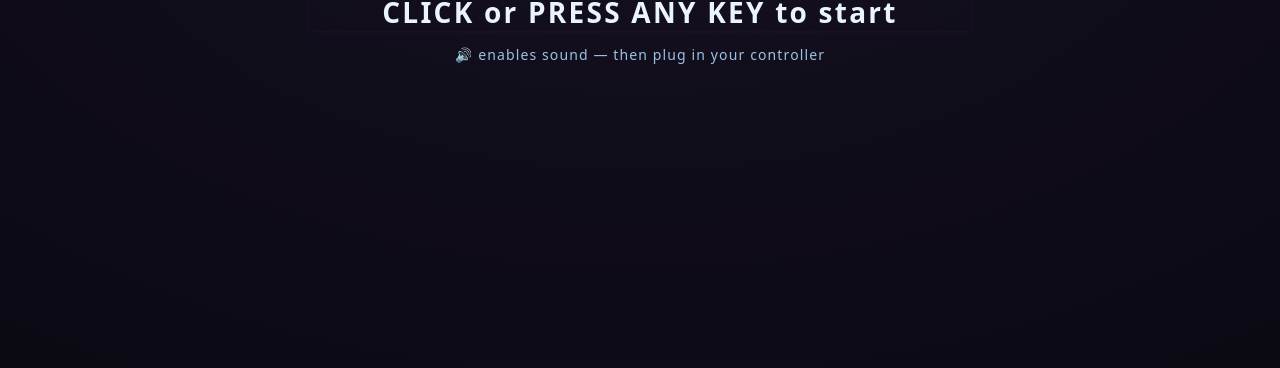
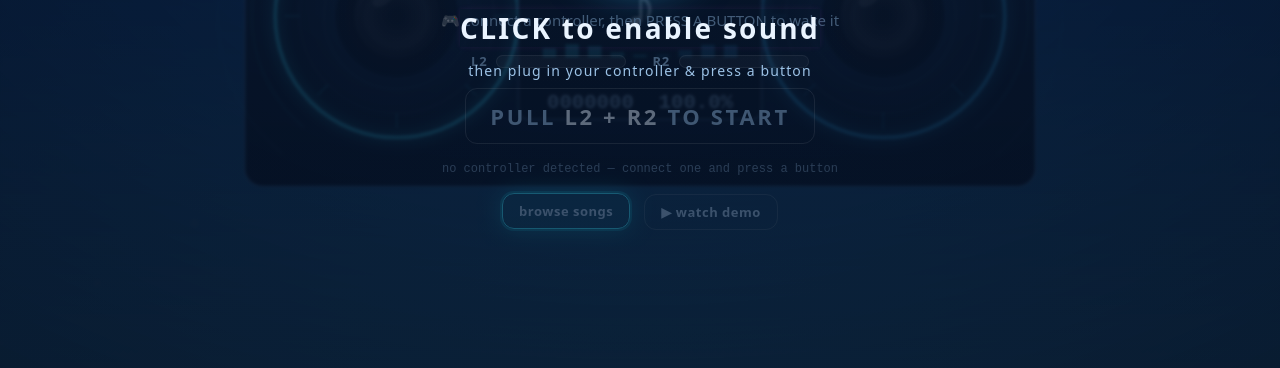
Before and after one commit to brendanwelsh/chumstick-rhythm, a website: page index.html in a window 1280 px wide. Shown: the part 432-800 px from the top of the page. Drawn offline with Linux system fonts and the light colour scheme; animation ran at ten frames a second.

Commit message:
Rename to CHUMSTICK RHYTHM; controller-only + L2/R2 start; clean splash tester
- Renamed STEREO FLIX -> CHUMSTICK RHYTHM (chum + thumbstick) across UI/docs/package.
- Splash is now a clean live CONTROLLER TESTER: status, L2/R2 trigger bars, axes/mapping
  readout, and the on-screen sticks move with your sticks. PULL L2 + R2 to start.
- Controller-only: removed keyboard gameplay (it can't flow analog sticks); keyboard only
  confirms/cancels menus.
- DualSense robustness: stick deadzone, gamepadconnected handling, and adaptive axes for the
  non-standard 6-axis layout (right stick on axes 2/5).
- Translucent boot gate so the boombox shows almost instantly.
- chum-logo brand mark on boot + splash + in-canvas.

```diff
--- a/index.html
+++ b/index.html
@@ -3,7 +3,7 @@
 <head>
   <meta charset="UTF-8" />
   <meta name="viewport" content="width=device-width, initial-scale=1.0" />
-  <title>STEREO FLIX — dual-stick rhythm</title>
+  <title>CHUMSTICK RHYTHM — dual-stick rhythm</title>
   <link rel="stylesheet" href="styles.css" />
   <!-- Vendored Three.js, resolved for the bare "three" specifier used by GLTFLoader. -->
   <script type="importmap">
@@ -15,9 +15,9 @@
        (a gamepad button can't), so we force one before anything else. -->
   <div id="boot">
     <div class="boot-inner">
-      <div class="boot-logo">📻 STEREO FLIX</div>
-      <div class="boot-cta">CLICK or PRESS ANY KEY to start</div>
-      <div class="boot-sub">🔊 enables sound — then plug in your controller</div>
+      <img class="boot-logo-img" src="brand/chum-logo.png" alt="" />
+      <div class="boot-cta">CLICK to enable sound</div>
+      <div class="boot-sub">then plug in your controller &amp; press a button</div>
     </div>
   </div>
 
@@ -42,18 +42,21 @@
   <!-- ============ TITLE ============ -->
   <section id="title" class="screen">
     <img class="brand-logo" src="brand/chum-logo.png" alt="" />
-    <h1 class="title-logo">STEREO FLIX</h1>
-    <p class="tagline">two sticks · one beat</p>
+    <h1 class="title-logo">CHUMSTICK RHYTHM</h1>
+    <p class="tagline">flick the sticks · ride the beat</p>
+    <p id="title-status" class="status">…</p>
 
-    <button id="btn-start" class="big">▸ PRESS START</button>
-    <button id="btn-demo">▶ Watch demo (auto-play)</button>
-    <p id="title-status" class="status">…</p>
-    <p class="hint">
-      Flick the <b class="l">left stick</b> for the left speaker, the <b class="r">right stick</b> for the right —
-      any of 8 directions, on the beat. <b>Hold</b> notes ask you to flick and <i>keep</i> the stick there.
-      Hold <b>L1/R1</b> &amp; face buttons for modifier notes.<br>
-      No controller? <b>WASD</b> = left, <b>arrows</b> = right (combine two for diagonals), <b>Q/E/Shift/Space</b> = modifiers.
-    </p>
+    <div class="triggers">
+      <div class="trig"><span>L2</span><div class="tbar"><i id="trig-l2"></i></div></div>
+      <div class="trig"><span>R2</span><div class="tbar"><i id="trig-r2"></i></div></div>
+    </div>
+    <div id="start-prompt">PULL <b>L2 + R2</b> TO START</div>
+    <p id="axes-readout" class="mono">…</p>
+
+    <div class="row ghost-row">
+      <button id="btn-start">browse songs</button>
+      <button id="btn-demo">▶ watch demo</button>
+    </div>
   </section>
 
   <!-- ============ SONG SELECT ============ -->
--- a/package.json
+++ b/package.json
@@ -1,9 +1,9 @@
 {
-  "name": "stereo-flix",
+  "name": "chumstick-rhythm",
   "version": "0.1.0",
   "private": true,
   "type": "module",
-  "description": "STEREO FLIX — dual-analog-stick rhythm game (boombox-themed) for DualSense/DualShock. Vanilla JS + Canvas + Web Audio. No build step.",
+  "description": "CHUMSTICK RHYTHM — dual-analog-stick rhythm game (DualSense). Flick the sticks to the beat. Vanilla JS + Canvas + Web Audio. No build step.",
   "scripts": {
     "start": "npx --yes serve ."
   },
--- a/src/input.js
+++ b/src/input.js
@@ -1,52 +1,73 @@
-// input.js — GamepadInput: Gamepad API polling, hysteresis flick detection, modifiers,
-// menu navigation, and a keyboard fallback for dev without a controller.
+// input.js — GamepadInput: Gamepad API polling + hysteresis flick detection.
 //
-// Standard gamepad mapping (Chrome, DualSense):
-//   axes:   0,1 = left stick   |   2,3 = right stick   (y-down: up = negative)
-//   buttons: 0 cross  1 circle  2 square  3 triangle
-//            4 L1     5 R1      6 L2      7 R2
-//            8 share  9 options
-//            12 up   13 down   14 left   15 right (d-pad)
+// This game is CONTROLLER-ONLY on purpose: it needs real analog sticks you can flick and flow.
+// The keyboard only confirms/cancels menus — it can't play. Use the on-screen tester (title
+// screen) to verify your pad: it shows every axis/button live.
+//
+// Standard mapping (Chrome): axes 0,1 = left stick · 2,3 = right stick (y-down).
+//   buttons 0 ✕ · 1 ◯ · 2 ▢ · 3 △ · 4 L1 · 5 R1 · 6 L2 · 7 R2 · 8 share · 9 options
+//           10 L3 · 11 R3 · 12 ↑ · 13 ↓ · 14 ← · 15 → · 16 PS
 
 import { vectorToDir } from './chart.js';
 
 const MOD_BUTTONS = { 4: 'L1', 5: 'R1', 6: 'L2', 7: 'R2', 0: 'cross', 1: 'circle', 2: 'square', 3: 'triangle' };
+export const BUTTON_LABELS = ['✕', '◯', '▢', '△', 'L1', 'R1', 'L2', 'R2', 'Share', 'Options', 'L3', 'R3', '↑', '↓', '←', '→', 'PS'];
 
 export class GamepadInput {
   constructor() {
-    this.flickThreshold = 0.5;    // magnitude to register a flick
-    this.releaseThreshold = 0.3;  // must fall below this to re-arm (hysteresis)
-    this.holdThreshold = 0.45;    // magnitude to count the stick as "held" (for hold notes)
-    this.deadzone = 0.12;         // ignore stick drift below this (for the displayed position)
-    this.padId = null;            // name of the connected gamepad, if any
+    this.flickThreshold = 0.5;
+    this.releaseThreshold = 0.3;
+    this.holdThreshold = 0.45;
+    this.deadzone = 0.12;
+    this.padId = null;
+    this._pad = null;            // last gamepad snapshot (for the tester)
 
-    // The Gamepad API only exposes a pad after the user interacts with it. These events let us
-    // know the moment a controller is awake so we can reflect it in the UI.
     window.addEventListener('gamepadconnected', (e) => { this.padId = e.gamepad.id; });
     window.addEventListener('gamepaddisconnected', () => { this.padId = null; });
 
-    // Per-stick flick state machine: true = fired and waiting to re-arm.
     this._fired = { L: false, R: false };
-
-    // Live stick vectors for rendering: {x, y, mag}.
     this.left = { x: 0, y: 0, mag: 0 };
     this.right = { x: 0, y: 0, mag: 0 };
-
-    // Output queues drained by main.
-    this.flicks = [];  // {ring, dir, mods:[], mag, t}
-    this.menu = [];     // 'confirm' | 'back' | 'pause' | 'up' | 'down' | 'left' | 'right'
-
-    // Button edge detection.
+    this.flicks = [];
+    this.menu = [];
     this._prevButtons = {};
     this._just = {};
-
-    // Keyboard fallback state.
-    this._keysHeld = new Set();
-    this._kbMods = new Set();
-    this._dirKeys = new Set();
-    this._kbDir = { L: { x: 0, y: 0, mag: 0 }, R: { x: 0, y: 0, mag: 0 } };
     this._installKeyboard();
   }
+
+  // --- gamepad access ------------------------------------------------------
+  _getPad() {
+    const pads = navigator.getGamepads ? navigator.getGamepads() : [];
+    for (const p of pads) if (p && p.axes && p.axes.length >= 2) return p;
+    return null;
+  }
+
+  get connected() { return this._getPad() != null; }
+  get axesCount() { return this._pad ? this._pad.axes.length : 0; }
+  get mapping() { return this._pad ? (this._pad.mapping || 'non-standard') : ''; }
+
+  /** Left/right stick axes, adapting to the DualSense's non-standard 6-axis layout. */
+  _stickAxes(pad) {
+    const a = pad.axes;
+    let lx = a[0] || 0, ly = a[1] || 0, rx = a[2] || 0, ry = a[3] || 0;
+    // Many DualSense/DS4 setups expose a non-standard layout where 2 & 5 are the right stick
+    // and 3 & 4 are the triggers. Detect by axis count + mapping.
+    if (pad.mapping !== 'standard' && a.length >= 6) { rx = a[2] || 0; ry = a[5] || 0; }
+    return { lx, ly, rx, ry };
+  }
+
+  triggers() {
+    const p = this._pad; if (!p) return { L2: 0, R2: 0 };
+    const v = (i) => (p.buttons[i] ? p.buttons[i].value || (p.buttons[i].pressed ? 1 : 0) : 0);
+    return { L2: v(6), R2: v(7) };
+  }
+  bothTriggers() { const t = this.triggers(); return t.L2 > 0.5 && t.R2 > 0.5; }
+
+  buttonStates() {
+    const p = this._pad; if (!p) return [];
+    return p.buttons.map((b, i) => ({ label: BUTTON_LABELS[i] || ('b' + i), pressed: b.pressed || b.value > 0.3, value: b.value }));
+  }
+  allAxes() { return this._pad ? [...this._pad.axes] : []; }
 
   /** Direction the stick is currently held in (for hold notes), or null if below threshold. */
   heldDir(ring) {
@@ -55,58 +76,41 @@ export class GamepadInput {
     return { dir: vectorToDir(s.x, s.y), x: s.x, y: s.y, mag: s.mag };
   }
 
-  get connected() {
-    return this._getPad() != null;
-  }
-
-  _getPad() {
-    const pads = navigator.getGamepads ? navigator.getGamepads() : [];
-    for (const p of pads) if (p && p.axes && p.axes.length >= 4) return p;
-    return null;
-  }
-
-  /** Call once per animation frame. `songTime` stamps flick events for judgement. */
+  // --- per-frame -----------------------------------------------------------
   update(songTime) {
     const pad = this._getPad();
+    this._pad = pad;
     this._just = {};
 
-    // --- Sticks ---
     if (pad) {
-      this._updateStick('L', pad.axes[0] || 0, pad.axes[1] || 0, songTime);
-      this._updateStick('R', pad.axes[2] || 0, pad.axes[3] || 0, songTime);
-    } else {
-      // No gamepad: drive the sticks from held keyboard direction keys (enables holds + dot).
-      this.left = this._kbDir.L;
-      this.right = this._kbDir.R;
-    }
+      const { lx, ly, rx, ry } = this._stickAxes(pad);
+      this._updateStick('L', lx, ly, songTime);
+      this._updateStick('R', rx, ry, songTime);
 
-    // --- Buttons (edges + menu intents) ---
-    if (pad) {
       const pressed = (i) => pad.buttons[i] && (pad.buttons[i].pressed || pad.buttons[i].value > 0.4);
-      // Compute every edge exactly once into a map, then react to it.
       const edges = {};
       for (const i of [0, 1, 9, 12, 13, 14, 15]) {
         const now = !!pressed(i);
         edges[i] = now && !this._prevButtons[i];
         this._prevButtons[i] = now;
       }
-      if (edges[9]) { this.menu.push('confirm'); this._just.options = true; } // Options/Start
-      if (edges[0]) { this.menu.push('confirm'); this._just.cross = true; }   // Cross
-      if (edges[1]) { this.menu.push('back'); this._just.circle = true; }     // Circle
+      if (edges[9]) { this.menu.push('confirm'); this._just.options = true; }
+      if (edges[0]) { this.menu.push('confirm'); this._just.cross = true; }
+      if (edges[1]) { this.menu.push('back'); this._just.circle = true; }
       if (edges[12]) this.menu.push('up');
       if (edges[13]) this.menu.push('down');
       if (edges[14]) this.menu.push('left');
       if (edges[15]) this.menu.push('right');
+    } else {
+      this.left = { x: 0, y: 0, mag: 0 };
+      this.right = { x: 0, y: 0, mag: 0 };
     }
   }
 
   _updateStick(ring, x, y, songTime) {
     const rawMag = Math.hypot(x, y);
-    // Deadzone-corrected position used for display + holds (so a resting stick reads centered).
     const live = this._deadzone(x, y);
     if (ring === 'L') this.left = live; else this.right = live;
-
-    // Flick detection runs on the RAW magnitude (so a sharp flick always registers).
     if (!this._fired[ring] && rawMag >= this.flickThreshold) {
       this._fired[ring] = true;
       this.flicks.push({ ring, dir: vectorToDir(x, y), mods: this.heldMods(), mag: rawMag, t: songTime });
@@ -118,89 +122,32 @@ export class GamepadInput {
   _deadzone(x, y) {
     const m = Math.hypot(x, y);
     if (m < this.deadzone) return { x: 0, y: 0, mag: 0 };
-    const s = (m - this.deadzone) / (1 - this.deadzone); // rescale 0..1 past the deadzone
+    const s = (m - this.deadzone) / (1 - this.deadzone);
     return { x: (x / m) * s, y: (y / m) * s, mag: s };
   }
 
-  /** Modifier buttons currently held (gamepad + keyboard), as an array of mod names. */
   heldMods() {
-    const out = new Set(this._kbMods);
-    const pad = this._getPad();
-    if (pad) {
-      for (const [i, name] of Object.entries(MOD_BUTTONS)) {
-        const b = pad.buttons[i];
-        if (b && (b.pressed || b.value > 0.35)) out.add(name);
-      }
+    const out = new Set();
+    const pad = this._pad;
+    if (pad) for (const [i, name] of Object.entries(MOD_BUTTONS)) {
+      const b = pad.buttons[i];
+      if (b && (b.pressed || b.value > 0.35)) out.add(name);
     }
     return [...out];
   }
 
-  /** True if the named menu/control button was pressed this frame (gamepad). */
   justPressed(name) { return !!this._just[name]; }
-
   takeFlicks() { const f = this.flicks; this.flicks = []; return f; }
   takeMenu() { const m = this.menu; this.menu = []; return m; }
 
-  // --- Keyboard fallback ---------------------------------------------------
-  // Map each direction key to [ring, x, y] (screen-space, y-down). Held keys are summed so
-  // W+D reads as a diagonal, and a held key keeps the stick deflected for hold notes.
-  static _DIR_KEYS = {
-    KeyW: ['L', 0, -1], KeyS: ['L', 0, 1], KeyA: ['L', -1, 0], KeyD: ['L', 1, 0],
-    ArrowUp: ['R', 0, -1], ArrowDown: ['R', 0, 1], ArrowLeft: ['R', -1, 0], ArrowRight: ['R', 1, 0],
-  };
-
-  _recomputeKbDir() {
-    const acc = { L: { x: 0, y: 0 }, R: { x: 0, y: 0 } };
-    for (const code of this._dirKeys) {
-      const m = GamepadInput._DIR_KEYS[code];
-      if (m) { acc[m[0]].x += m[1]; acc[m[0]].y += m[2]; }
-    }
-    for (const r of ['L', 'R']) {
-      const mag = Math.hypot(acc[r].x, acc[r].y);
-      this._kbDir[r] = mag > 0 ? { x: acc[r].x / mag, y: acc[r].y / mag, mag: 1 } : { x: 0, y: 0, mag: 0 };
-    }
-  }
-
+  // --- Keyboard: MENUS ONLY (no gameplay — this game needs real sticks) ----
   _installKeyboard() {
-    const dirFor = (code) => {
-      const m = GamepadInput._DIR_KEYS[code];
-      return m ? [m[0], vectorToDir(m[1], m[2])] : null;
-    };
-    const modFor = (code) => ({
-      KeyQ: 'L1', KeyE: 'R1', ShiftLeft: 'L2', ShiftRight: 'L2', Space: 'R2',
-      Digit1: 'cross', Digit2: 'circle', Digit3: 'square', Digit4: 'triangle',
-    }[code]);
-
     window.addEventListener('keydown', (e) => {
       if (e.repeat) return;
-      const code = e.code;
-
-      // Menu intents. (Arrows double as right-ring flicks during play; menus ignore the
-      // flick and gameplay ignores the nav intent, so emitting both is harmless.)
-      if (code === 'Enter') { this.menu.push('confirm'); this._just.confirm = true; }
-      if (code === 'Escape') { this.menu.push('back'); this.menu.push('pause'); this._just.escape = true; }
-      if (code === 'ArrowUp') this.menu.push('up');
-      if (code === 'ArrowDown') this.menu.push('down');
-      if (code === 'ArrowLeft') this.menu.push('left');
-      if (code === 'ArrowRight') this.menu.push('right');
-
-      const mod = modFor(code);
-      if (mod) { this._kbMods.add(mod); this._keysHeld.add(code); }
-
-      const d = dirFor(code);
-      if (d) {
-        e.preventDefault();
-        this._dirKeys.add(code); this._recomputeKbDir();   // hold the deflection while pressed
-        // songTime is stamped by the caller's clock; we use the global engine via window hook.
-        const t = (window.__songTime != null) ? window.__songTime : 0;
-        this.flicks.push({ ring: d[0], dir: d[1], mods: this.heldMods(), mag: 1, t });
-      }
-    });
-
-    window.addEventListener('keyup', (e) => {
-      const mod = modFor(e.code);
-      if (mod) { this._kbMods.delete(mod); this._keysHeld.delete(e.code); }
-      if (GamepadInput._DIR_KEYS[e.code]) { this._dirKeys.delete(e.code); this._recomputeKbDir(); }
+      if (e.code === 'Enter') { this.menu.push('confirm'); this._just.confirm = true; }
+      else if (e.code === 'Escape') { this.menu.push('back'); this.menu.push('pause'); this._just.escape = true; }
+      else if (e.code === 'ArrowUp') this.menu.push('up');
+      else if (e.code === 'ArrowDown') this.menu.push('down');
     });
   }
 }
--- a/src/main.js
+++ b/src/main.js
@@ -1,4 +1,4 @@
-// main.js — STEREO FLIX entry point. State machine + game loop wiring all modules together.
+// main.js — CHUMSTICK RHYTHM entry point. State machine + game loop wiring all modules together.
 
 import { AudioEngine } from './audio.js';
 import { GamepadInput } from './input.js';
@@ -287,7 +287,7 @@ class Game {
   }
 
   _showError(e) {
-    console.error('STEREO FLIX render error:', e);
+    console.error('CHUMSTICK RHYTHM render error:', e);
     const el = this._el('error');
     if (el) { el.textContent = 'Render error: ' + (e && e.message ? e.message : e) + ' — check the console.'; el.classList.remove('hidden'); }
   }
@@ -328,10 +328,27 @@ class Game {
   // --- main loop -----------------------------------------------------------
   _controllerStatus() {
     if (this.input.connected) {
-      const id = this.input.padId ? this.input.padId.replace(/\(.*\)/, '').trim().slice(0, 26) : 'Controller';
+      const id = this.input.padId ? this.input.padId.replace(/\(.*\)/, '').trim().slice(0, 30) : 'Controller';
       return '🎮 ' + (id || 'Controller') + ' connected';
     }
-    return '🎮 Connect a controller, then PRESS A BUTTON to wake it · ⌨️ keyboard works too';
+    return '🎮 connect a controller, then PRESS A BUTTON to wake it';
+  }
+
+  // The splash doubles as a live controller tester (the on-screen sticks move with your sticks).
+  _updateSplash() {
+    const inp = this.input;
+    this._el('title-status').textContent = this._controllerStatus();
+    const t = inp.triggers();
+    this._el('trig-l2').style.width = Math.round(Math.min(1, t.L2) * 100) + '%';
+    this._el('trig-r2').style.width = Math.round(Math.min(1, t.R2) * 100) + '%';
+    const both = inp.bothTriggers();
+    this._el('start-prompt').classList.toggle('armed', both);
+    this._el('axes-readout').textContent = inp.connected
+      ? `${inp.axesCount} axes · ${inp.mapping} · move the sticks to test`
+      : 'no controller detected — connect one and press a button';
+    // Start on an L2+R2 pull (rising edge).
+    if (both && !this._l2r2was) { this._l2r2was = true; this._startUrlChart(BUILTIN[0].url); }
+    if (!both) this._l2r2was = false;
   }
 
   _loop() {
@@ -341,7 +358,7 @@ class Game {
     this.input.update(songTime);
     this._handleIntents();
 
-    if (this.state === 'title') this._el('title-status').textContent = this._controllerStatus();
+    if (this.state === 'title') this._updateSplash();
 
     if (this.state === 'playing') {
       if (this.demo) this._demoAutoplay(songTime);
--- a/src/render.js
+++ b/src/render.js
@@ -1,4 +1,4 @@
-// render.js — STEREO FLIX, front-facing STEREO on a Grooveshark-blue sky (2D canvas).
+// render.js — CHUMSTICK RHYTHM, front-facing STEREO on a Grooveshark-blue sky (2D canvas).
 //
 // A small boombox sits centred on a blue sky with a shark swimming by. Two round speakers
 // (left/right) each hold a realistic analog THUMBSTICK in the centre; the stick tracks your
@@ -156,8 +156,8 @@ export class Renderer {
     if (this._logoReady) {
       const s = Math.min(w * 0.075, 76);
       ctx.drawImage(this.logo, w / 2 - s / 2, h * 0.03, s, s);
-      ctx.fillStyle = COL.text; ctx.font = `800 ${s * 0.26}px system-ui`; ctx.textAlign = 'center'; ctx.textBaseline = 'top';
-      ctx.fillText('STEREO FLIX', w / 2, h * 0.03 + s + 2);
+      ctx.fillStyle = COL.text; ctx.font = `800 ${s * 0.22}px system-ui`; ctx.textAlign = 'center'; ctx.textBaseline = 'top';
+      ctx.fillText('CHUMSTICK RHYTHM', w / 2, h * 0.03 + s + 2);
     }
   }
 
--- a/src/render3d.js
+++ b/src/render3d.js
@@ -1,4 +1,4 @@
-// render3d.js — STEREO FLIX, Miami-neon / synthwave (Three.js / WebGL).
+// render3d.js — CHUMSTICK RHYTHM, Miami-neon / synthwave (Three.js / WebGL).
 //
 // The stage: an Outrun sunset (gradient sky + retro sun + palm silhouettes) behind a glowing
 // neon grid. Two analog STICKS face the player, each ringed by 8 TRIGGER PADS (the 8 flick
--- a/styles.css
+++ b/styles.css
@@ -26,16 +26,30 @@ html, body {
 /* ---------- Boot gate (forces a gesture so audio can start) ---------- */
 #boot {
   position: fixed; inset: 0; z-index: 50; display: flex; align-items: center; justify-content: center;
-  background: radial-gradient(120% 120% at 50% 30%, #161122, #06060c);
-  cursor: pointer; text-align: center; transition: opacity .4s;
+  /* translucent so the live boombox shows behind it the instant the page opens */
+  background: radial-gradient(120% 120% at 50% 35%, rgba(8,26,51,0.55), rgba(4,12,28,0.8));
+  cursor: pointer; text-align: center; transition: opacity .35s;
 }
 #boot.gone { opacity: 0; pointer-events: none; }
-.boot-logo { font-size: clamp(34px, 8vw, 72px); font-weight: 900; letter-spacing: 0.12em;
-  background: linear-gradient(90deg, var(--l), #fff 50%, var(--r));
-  -webkit-background-clip: text; background-clip: text; color: transparent; margin-bottom: 22px; }
+.boot-logo-img { width: clamp(80px, 14vw, 130px); margin-bottom: 18px; filter: drop-shadow(0 0 22px rgba(43,159,218,0.7)); }
 .boot-cta { font-size: clamp(18px, 3vw, 28px); font-weight: 700; color: var(--text);
   letter-spacing: 0.08em; animation: pulse 1.6s ease-in-out infinite; }
 .boot-sub { margin-top: 14px; color: var(--dim); font-size: 14px; letter-spacing: 0.08em; }
+
+/* ---------- Splash controller tester ---------- */
+.triggers { display: flex; gap: 26px; margin-top: 4px; }
+.trig { display: flex; align-items: center; gap: 9px; color: var(--dim); font-weight: 800; font-size: 13px; letter-spacing: 0.06em; }
+.tbar { width: 130px; height: 13px; border-radius: 7px; background: rgba(255,255,255,0.07); overflow: hidden; border: 1px solid rgba(255,255,255,0.16); }
+.tbar i { display: block; height: 100%; width: 0%; background: linear-gradient(90deg, var(--l), var(--r)); }
+#start-prompt {
+  font-size: clamp(16px, 2.4vw, 22px); font-weight: 800; letter-spacing: 0.12em; color: var(--dim);
+  padding: 12px 24px; border: 1.5px solid rgba(255,255,255,0.2); border-radius: 12px; transition: all .12s;
+}
+#start-prompt.armed { color: #fff; border-color: var(--l); background: rgba(43,159,218,0.18); box-shadow: 0 0 28px rgba(43,159,218,0.7); }
+#start-prompt b { color: var(--text); }
+#axes-readout { font-size: 12px; color: var(--dim); opacity: 0.65; }
+.mono { font-family: ui-monospace, monospace; }
+.ghost-row button { background: transparent; border-color: rgba(255,255,255,0.14); color: var(--dim); font-size: 13px; padding: 8px 16px; }
 
 /* ---------- In-game HUD (calm, minimal) ---------- */
 #hud { position: fixed; inset: 0; z-index: 5; pointer-events: none; font-family: ui-monospace, monospace; }
```
Also changed, not shown: DESIGN.md (+1 -1 lines), README.md.
